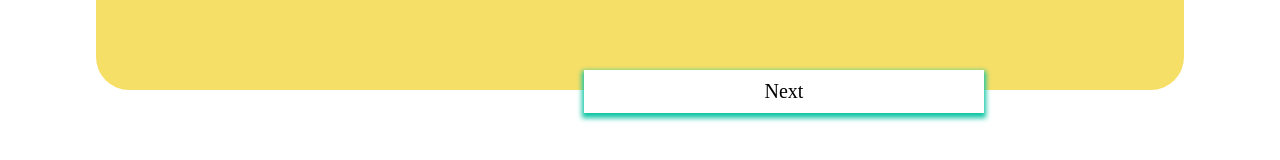
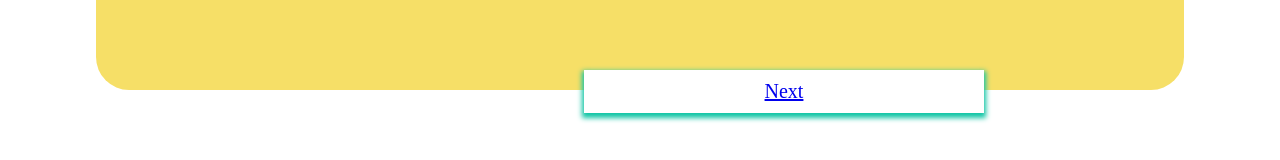
Before and after one commit to cerae1/Repo, a React (Create React App) app: page /registration in a window 1280 px wide. Shown: the part 630-790 px from the top of the page. Built offline with nearby package versions, Linux system fonts and the light colour scheme.

Commit message:
Update Registration.js

```diff
--- a/src/Pages/Registration.js
+++ b/src/Pages/Registration.js
@@ -1,6 +1,9 @@
 import React from 'react';
 import { makeStyles } from '@material-ui/core/styles';
 import TextField from '@mui/material/TextField';
+import { Link } from 'react-router-dom';
+import { useNavigate } from 'react-router-dom';
+
 
 
 const useStyles = makeStyles({
@@ -111,6 +114,8 @@ const useStyles = makeStyles({
 
 function Registration() {
     const classes = useStyles();
+     const navigate = useNavigate();
+
 
     return (
         <div>
@@ -154,7 +159,7 @@ function Registration() {
                         multiline
                         className={classes.textField5}
                     />
-                    <button className={classes.button} type="submit"> Next</button>
+                    <button className={classes.button} type="submit"><Link to='/address'>Next</Link></button>
 
 
                 </div>
```
